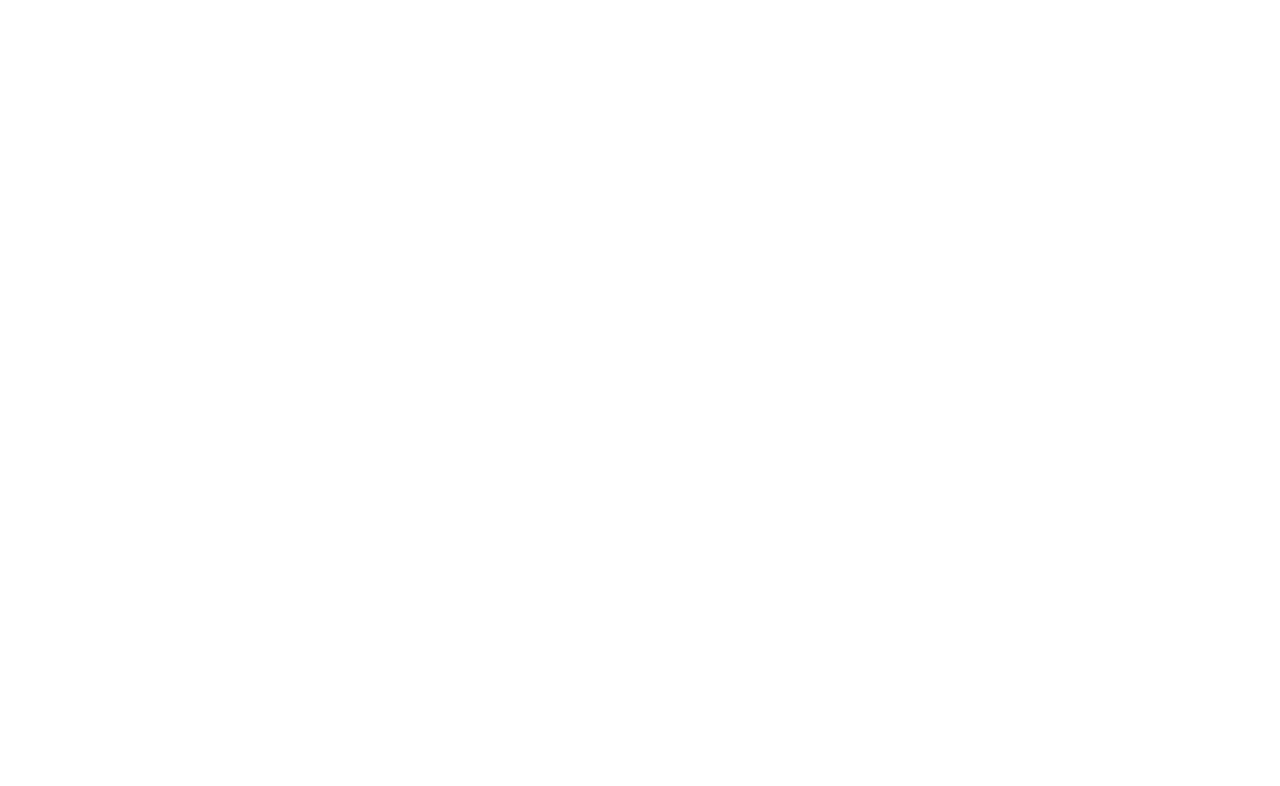
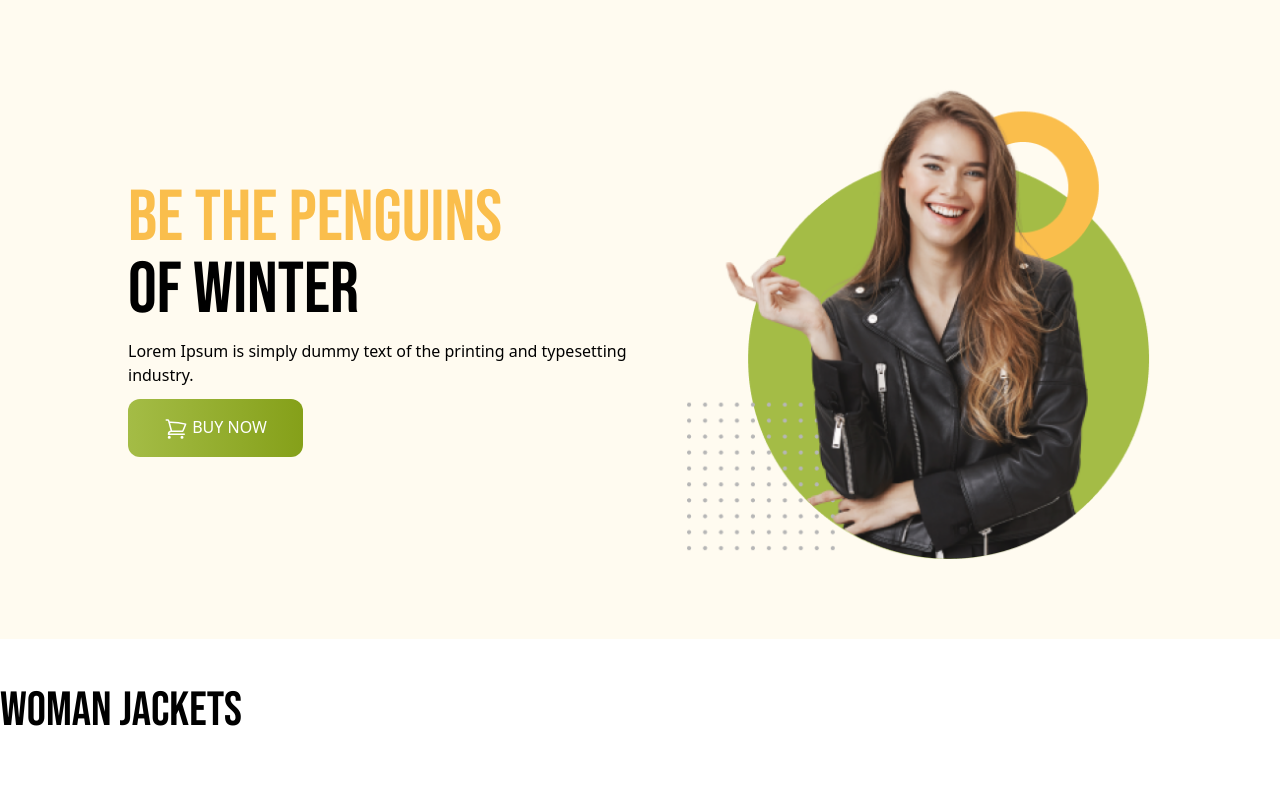
Before and after one commit to prosenjithdash/penguin-fashion-website, a plain HTML site: page index.html in a window 1280 px wide. Drawn offline with nearby package versions, Linux system fonts and the light colour scheme.

Commit message:
Header Section Completed

```diff
--- a/index.html
+++ b/index.html
@@ -4,12 +4,55 @@
     <meta charset="UTF-8">
     <meta name="viewport" content="width=device-width, initial-scale=1.0">
     <title>Penguin Fashion Website</title>
+    <!-- Font Link -->
+    <link rel="preconnect" href="https://fonts.googleapis.com">
+<link rel="preconnect" href="https://fonts.gstatic.com" crossorigin>
+<link href="https://fonts.googleapis.com/css2?family=Bebas+Neue&display=swap" rel="stylesheet">
+
+
+    <style>
+        .font-bebas{
+            font-family: 'Bebas Neue', sans-serif;
+        }
+    </style>
+    <!-- Tailwind CSS Link -->
+    <script src="https://cdn.tailwindcss.com"></script>
 </head>
 <body>
 
 
-    <header></header>
-    <main></main>
+    <header class="bg-[#FFFBF0] py-20 px-4 md:px-32">
+
+        <!-- Nav Section -->
+        <nav>
+
+        </nav>
+        <!-- Banner Section -->
+        <div class="flex flex-col md:flex-row justify-between items-center">
+            <div class="space-y-3">
+                <h1 class="text-7xl uppercase font-bebas"><span class="text-[#FABE4C]">Be the Penguins</span><br>
+                    of Winter</h1>
+                    <p class="">Lorem Ipsum is simply dummy text of the printing
+                        and typesetting industry.</p>
+                        <button class="py-4 px-9 bg-gradient-to-r from-[#A4BC46] to-[#85A019] rounded-xl uppercase text-white font-medium">
+                            <svg xmlns="http://www.w3.org/2000/svg" fill="none" viewBox="0 0 24 24" stroke-width="1.5" stroke="currentColor" class="w-6 h-6 inline">
+                                <path stroke-linecap="round" stroke-linejoin="round" d="M2.25 3h1.386c.51 0 .955.343 1.087.835l.383 1.437M7.5 14.25a3 3 0 00-3 3h15.75m-12.75-3h11.218c1.121-2.3 2.1-4.684 2.924-7.138a60.114 60.114 0 00-16.536-1.84M7.5 14.25L5.106 5.272M6 20.25a.75.75 0 11-1.5 0 .75.75 0 011.5 0zm12.75 0a.75.75 0 11-1.5 0 .75.75 0 011.5 0z" />
+                              </svg>
+
+                            Buy Now</button>
+            </div>
+            <div>
+                <img src="images/model.png" alt="">
+            </div>
+        </div>
+    </header>
+    <main class="max-w-7xl mx-auto">
+        <section class="py-12">
+            <h3 class="text-5xl font-bebas">Woman Jackets</h3>
+        </section>
+
+
+    </main>
     <footer></footer>
 
 
--- /dev/null
+++ b/tailwind.config.js
@@ -0,0 +1,8 @@
+/** @type {import('tailwindcss').Config} */
+module.exports = {
+    content: ["./src/**/*.{html,js}"],
+    theme: {
+      extend: {},
+    },
+    plugins: [],
+  }
```
